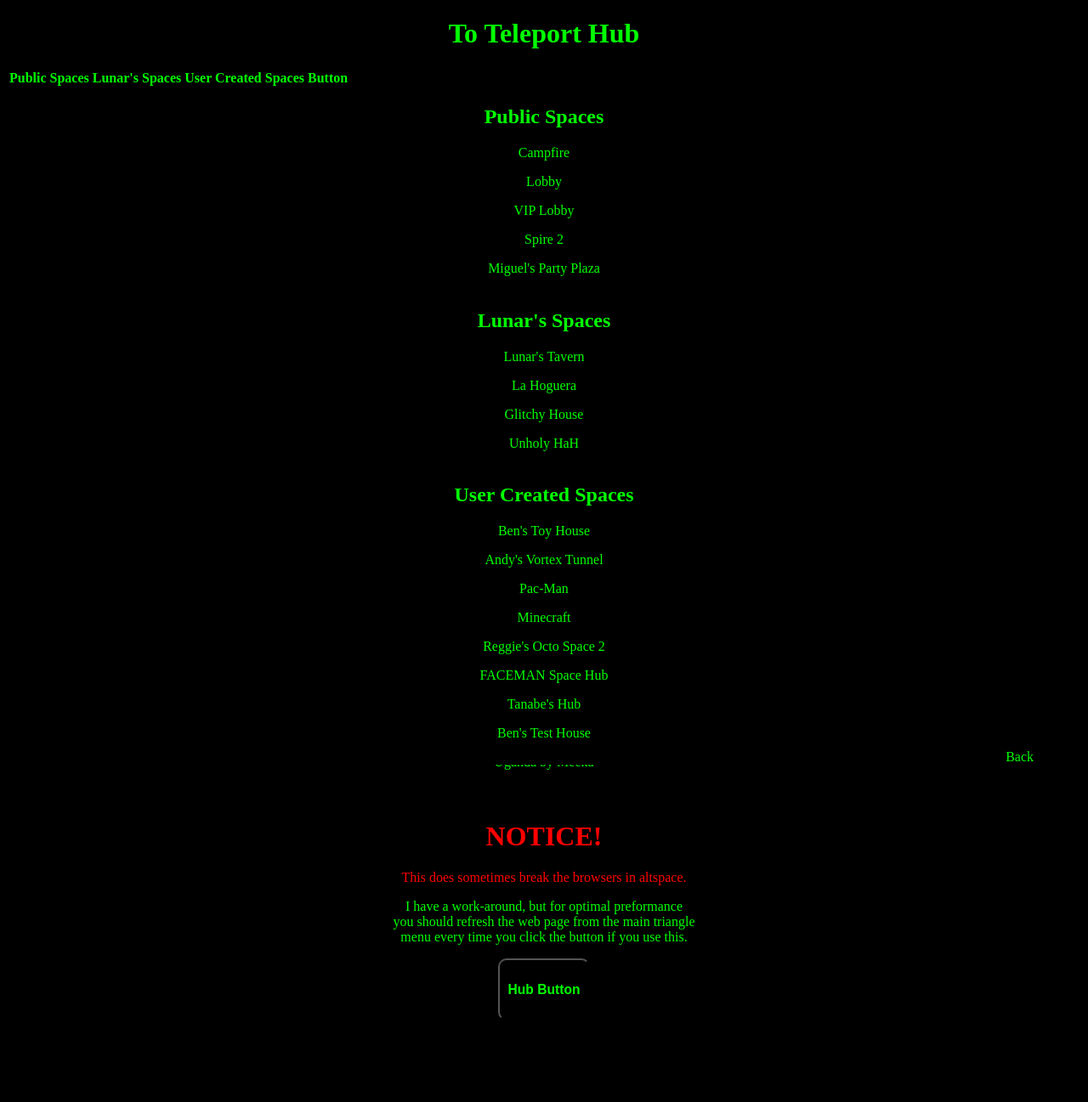
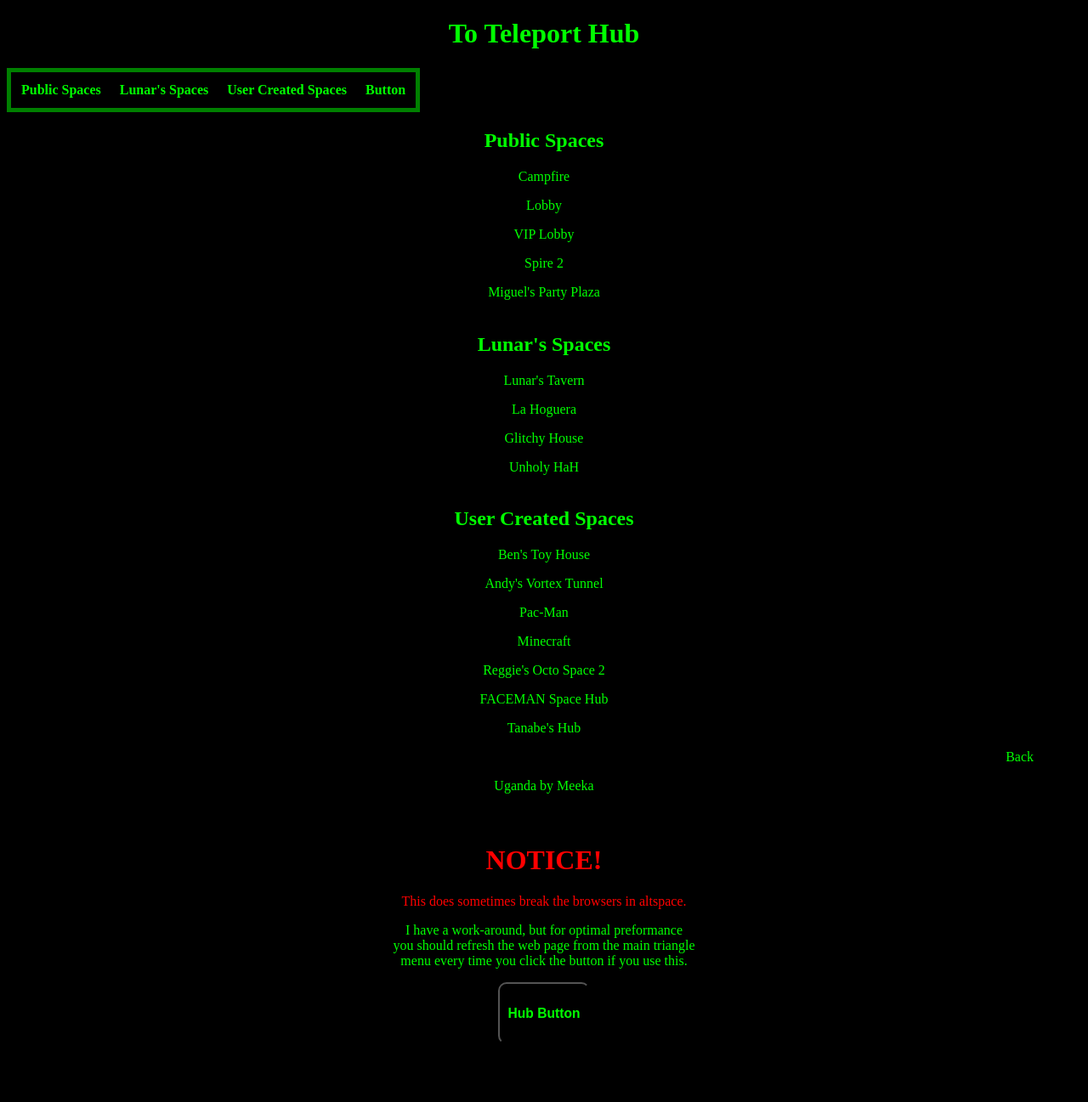
Before and after one commit to LunarTiger/AltspaceVR, a Jekyll site: the page teleportHub/index.html, which Jekyll copies as it is, in a window 1280 px wide. Shown: the whole page at 85% size. Built offline with Jekyll 4.4.1, drawn with Linux system fonts in a browser that asks for light colours; before the commit the page ends 1269 px from its top, so only the background shows below that.

Commit message:
Update index.html

```diff
--- a/teleportHub/index.html
+++ b/teleportHub/index.html
@@ -9,6 +9,7 @@
 			a:visited {color: #00ff00;text-decoration:none;}
 			a:hover {color: #00bf00;text-decoration:none;}
 			a:active {color: #008900;text-decoration:none;}
+			th, td {padding: 10px;}
 		</style>
 		<meta charset="UTF-8">
 		<meta name="viewport" content="width=device-width, initial-scale=1.0">
@@ -17,7 +18,7 @@
 	</head>
 	<body>
 		<a href="altspace://account.altvr.com/api/spaces/lunar-s-teleport-hub"><h1>To Teleport Hub</h1></a>
-		<table border: 5px solid green;>
+		<table style="border: 5px solid green">
 		<tr>
 			<th style="text-align:center"><a href="#public" text-decoration:underline;>Public Spaces</a></th>
 			<th style="text-align:center"><a href="#my" text-decoration:underline;>Lunar's Spaces</a></th>
```
